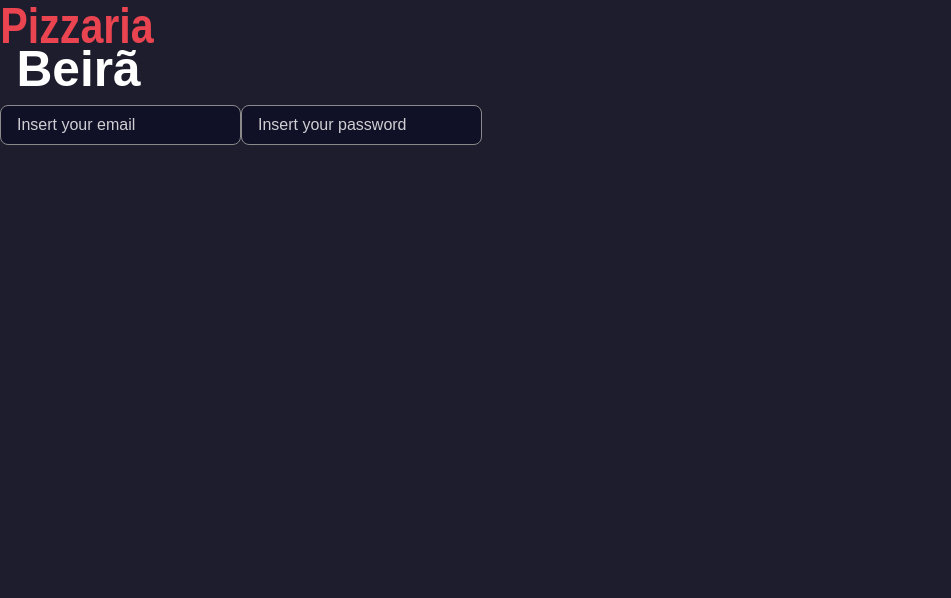
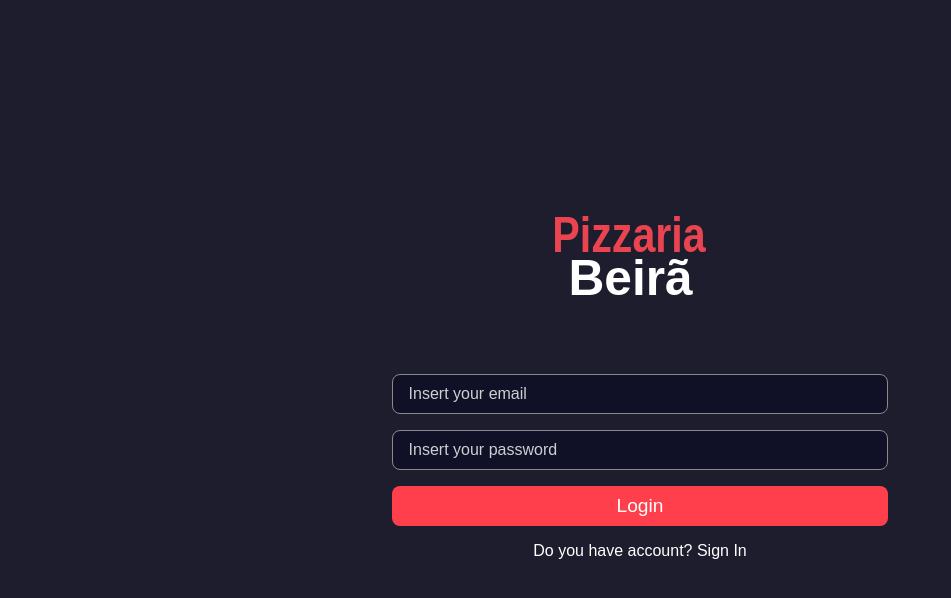
Before and after one commit to leninepestana/pizzariabeira, a Next.js app in the folder frontend/: page / in a window 1280 px wide. Shown: the top 598 px of the page, without its empty margins (0-951 px from the left). Built offline with nearby package versions, Linux system fonts and the light colour scheme.

Commit message:
Rendering login page

```diff
--- a/frontend/package.json
+++ b/frontend/package.json
@@ -12,6 +12,7 @@
     "next": "12.2.2",
     "react": "18.2.0",
     "react-dom": "18.2.0",
+    "react-icons": "^4.4.0",
     "sass": "^1.53.0"
   },
   "devDependencies": {
--- /dev/null
+++ b/frontend/src/components/ui/Button/index.tsx
@@ -0,0 +1,21 @@
+import { ReactNode, ButtonHTMLAttributes } from "react";
+import styles from "./styles.module.scss";
+
+import { FaSpinner } from "react-icons/fa";
+
+interface ButtonProps extends ButtonHTMLAttributes<HTMLButtonElement> {
+  loading?: boolean;
+  children: ReactNode;
+}
+
+export function Button({ loading, children, ...rest }: ButtonProps) {
+  return (
+    <button className={styles.button} disabled={loading} {...rest}>
+      {loading ? (
+        <FaSpinner color="#FFF" size="16" />
+      ) : (
+        <a className={styles.buttonText}>{children}</a>
+      )}
+    </button>
+  );
+}
--- /dev/null
+++ b/frontend/src/components/ui/Button/styles.module.scss
@@ -0,0 +1,33 @@
+.button {
+  max-width: 600px;
+  background-color: var(--red-900);
+  border: 0;
+  padding: 0.4rem;
+  color: var(--white);
+  border-radius: 0.5rem;
+  transition: filter 0.2s;
+
+  &[disabled] {
+    cursor: not-allowed;
+    svg {
+      animation: animate 2s infinite;
+    }
+  }
+
+  &:hover {
+    filter: brightness(1.08);
+  }
+}
+
+.buttonText {
+  color: var(--white);
+}
+
+@keyframes animate {
+  from {
+    transform: rotate(0deg);
+  }
+  to {
+    transform: rotate(360deg);
+  }
+}
--- a/frontend/src/components/ui/Input/index.tsx
+++ b/frontend/src/components/ui/Input/index.tsx
@@ -1,8 +1,8 @@
-import { InputHTMLAttributes, TextAreaHTMLAttributes } from "react";
+import { InputHTMLAttributes, TextareaHTMLAttributes } from "react";
 import styles from "./styles.module.scss";
 
 interface InputProps extends InputHTMLAttributes<HTMLInputElement> {}
-interface TextareaProps extends TextAreaHTMLAttributes<HTMLTextAreaElement> {}
+interface TextareaProps extends TextareaHTMLAttributes<HTMLTextAreaElement> {}
 
 export function Input({ ...rest }: InputProps) {
   return <input className={styles.input} {...rest} />;
--- a/frontend/src/pages/index.tsx
+++ b/frontend/src/pages/index.tsx
@@ -4,6 +4,7 @@
 
 import logoImg from "../../public/logo.svg";
 import { Input } from "../components/ui/Input";
+import { Button } from "../components/ui/Button";
 
 export default function Home() {
   return (
@@ -18,6 +19,10 @@
           <form>
             <Input placeholder="Insert your email" type="text" />
             <Input placeholder="Insert your password" type="password" />
+            <Button type="submit" loading={false}>
+              Login
+            </Button>
+            <a className={styles.text}>Do you have account? Sign In</a>
           </form>
         </div>
       </div>
--- a/frontend/styles/home.module.scss
+++ b/frontend/styles/home.module.scss
@@ -1,6 +1,43 @@
-.container {
-  color: red;
-  h1 {
-    color: green;
+.containerCenter {
+  min-height: 100vh;
+  display: flex;
+  justify-content: center;
+  align-items: center;
+  flex-direction: column;
+  background-color: var(--gray-900);
+}
+
+.login {
+  margin-top: 2rem;
+  width: 600px;
+  display: flex;
+  align-items: center;
+  justify-content: center;
+  flex-direction: column;
+  padding: 2rem 1.5rem;
+
+  form {
+    width: 90%;
+    display: flex;
+    flex-direction: column;
+  }
+
+  form button {
+    height: 40px;
+    font-size: 1.2rem;
   }
 }
+
+.text {
+  margin-top: 1rem;
+  color: var(--white);
+  cursor: pointer;
+  margin-left: auto;
+  margin-right: auto;
+}
+
+@media (max-width: 620px) {
+  .login {
+    width: 90%;
+  }
+}
```
Also changed, not shown: 1 other file (tests, documents, lock files or other folders).
